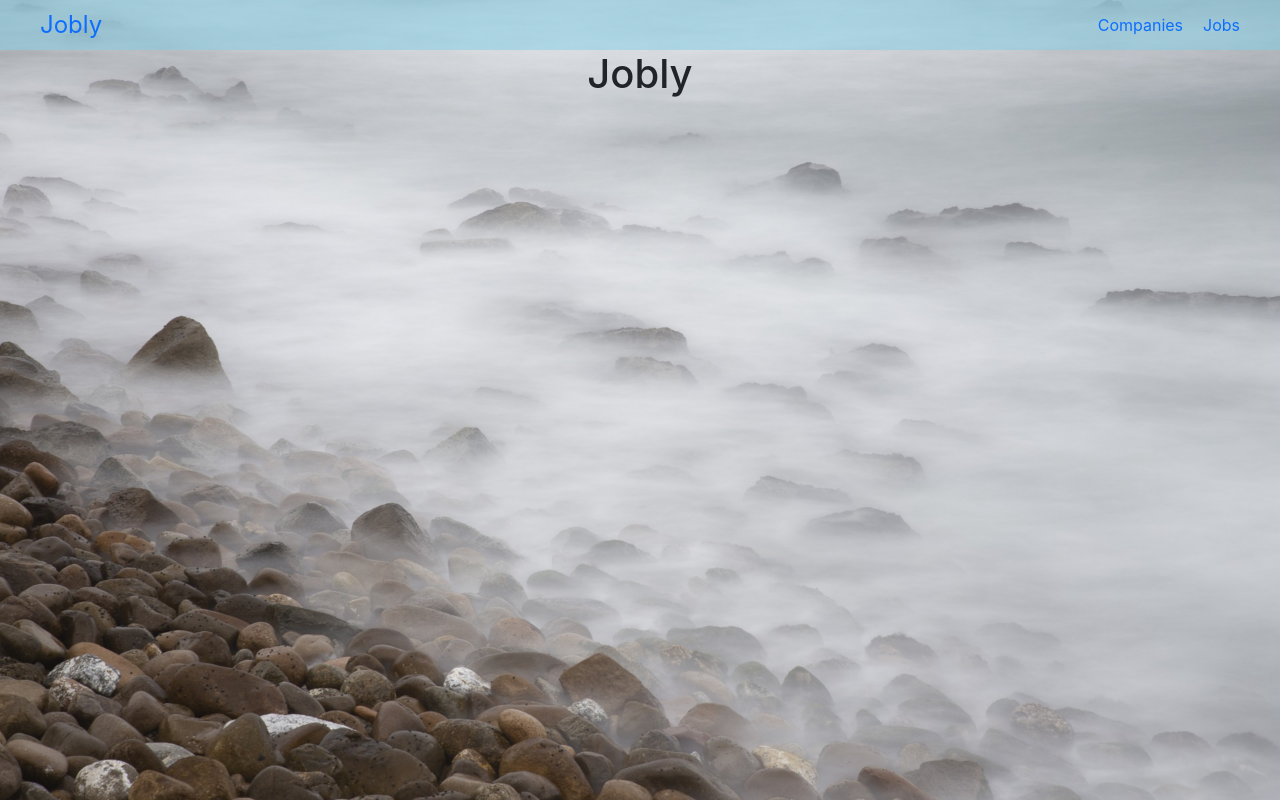
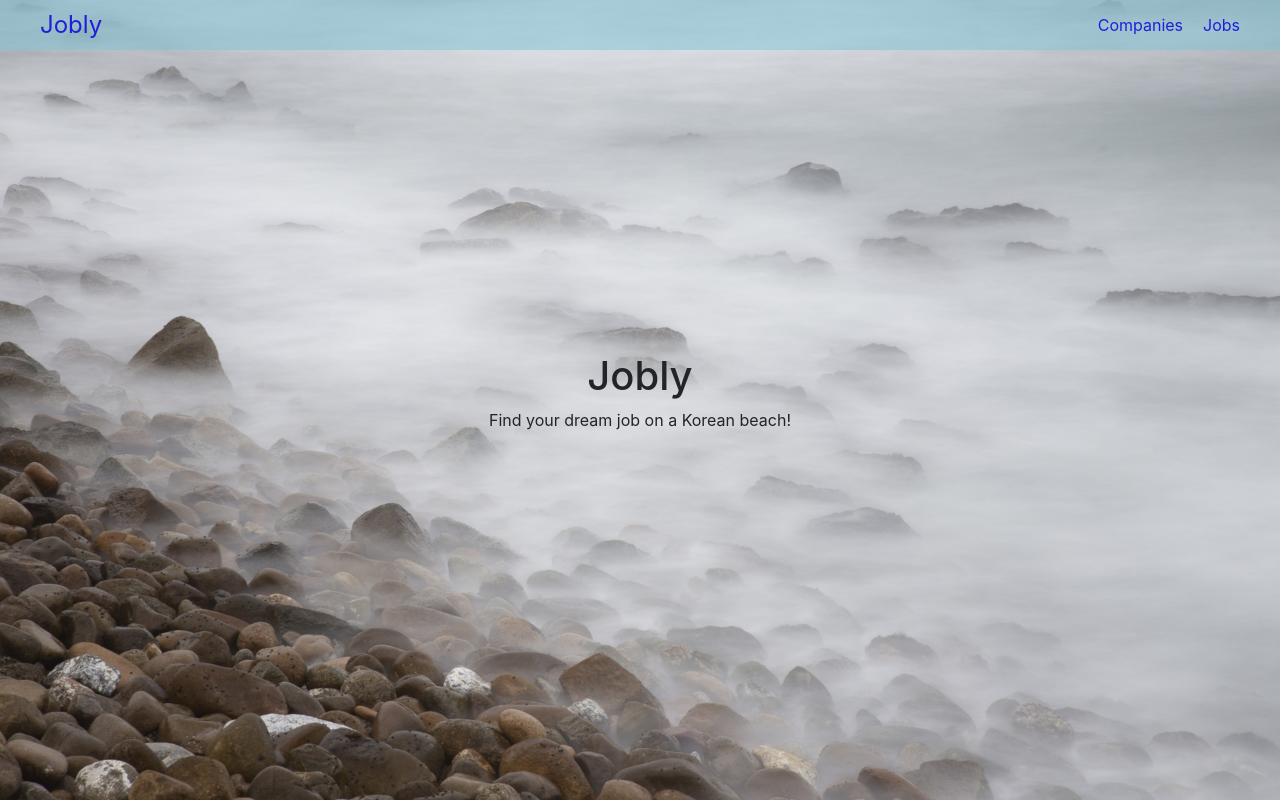
Before and after one commit to pdimaano/fullstack-jobly, a React (Create React App) app in the folder react-jobly-frontend/: page / in a window 1280 px wide. Built offline with nearby package versions, Linux system fonts and the light colour scheme; no server answers; the HTML template or start-up script is replaced by a standard one.

Commit message:
Updated styling for homepage and navigation bar

```diff
--- a/react-jobly-frontend/src/HomePage.css
+++ b/react-jobly-frontend/src/HomePage.css
@@ -1,6 +1,11 @@
 .HomePage {
+    height: 100%;
     display: flex;
     justify-content: center;
     align-items: center;
     text-align: center;
+    position: fixed;
+    top: 50%;
+    left: 50%;
+    transform: translate(-50%, -50%);
 }
--- a/react-jobly-frontend/src/HomePage.js
+++ b/react-jobly-frontend/src/HomePage.js
@@ -15,7 +15,10 @@ function HomePage() {
 
   return (
     <div className="HomePage">
-      <h1>Jobly</h1>
+      <div>
+        <h1>Jobly</h1>
+        <p>Find your dream job on a Korean beach!</p>
+      </div>
     </div>
    );
 }
--- a/react-jobly-frontend/src/Navigation.css
+++ b/react-jobly-frontend/src/Navigation.css
@@ -1,8 +1,12 @@
 nav {
     height: 50px;
-    background-color: rgba(132, 207, 230, 0.52);
+    background-color: rgba(128, 195, 215, 0.52);
     display: flex;
     align-items: center;
+}
+
+a {
+    color: #1f1fd7;
 }
 
 .Navigation-left {
--- a/react-jobly-frontend/src/index.css
+++ b/react-jobly-frontend/src/index.css
@@ -1,5 +1,6 @@
 body {
   margin: 0;
+  height: 100%;
   font-family: -apple-system, BlinkMacSystemFont, 'Segoe UI', 'Roboto', 'Oxygen',
     'Ubuntu', 'Cantarell', 'Fira Sans', 'Droid Sans', 'Helvetica Neue',
     sans-serif;
@@ -13,6 +14,10 @@ body {
   background-size: cover;
 }
 
+html {
+  height: 100%;
+}
+
 code {
   font-family: source-code-pro, Menlo, Monaco, Consolas, 'Courier New',
     monospace;
```
